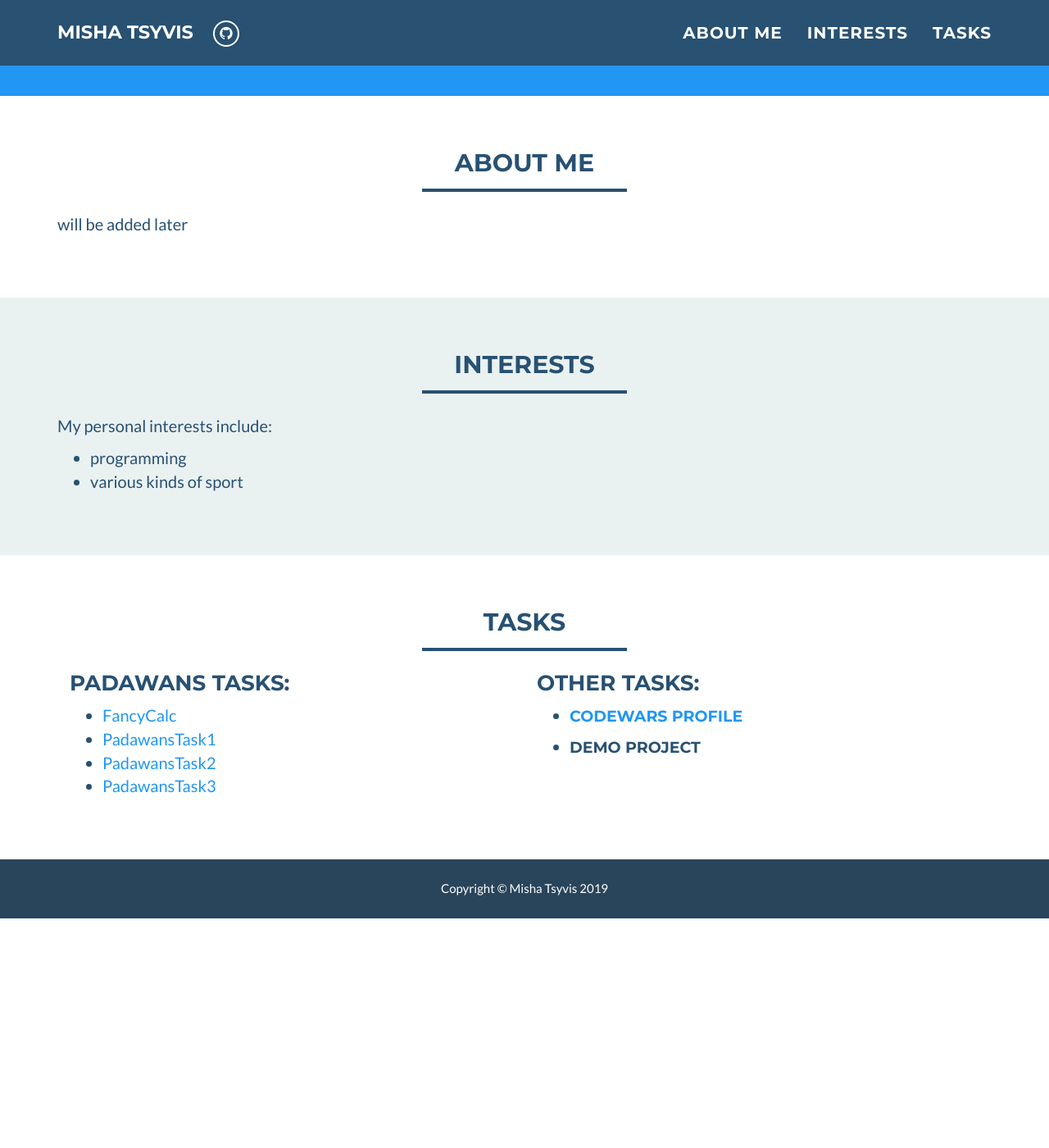
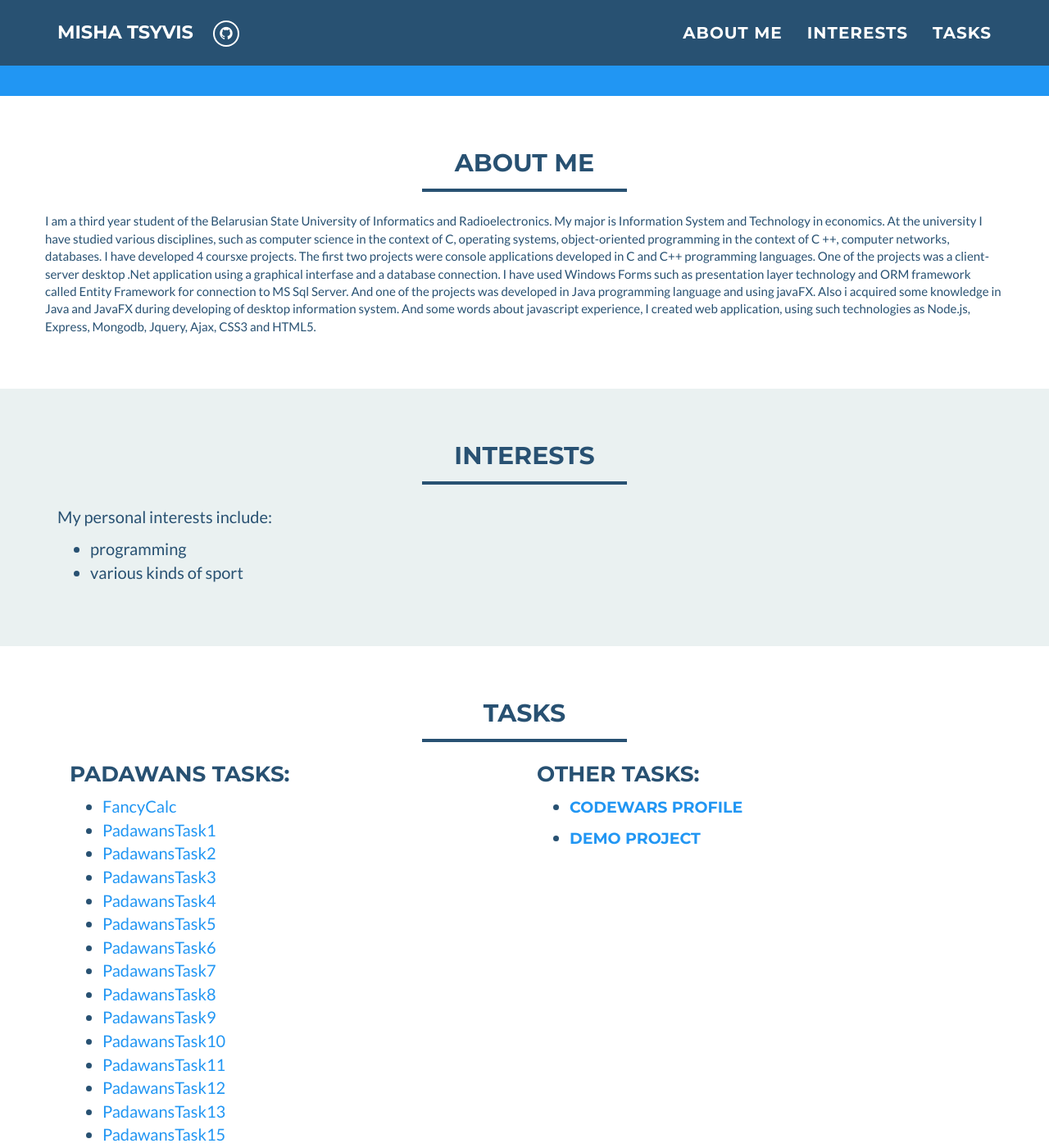
Before and after one commit to mtsyvis/mtsyvis.github.io, a Jekyll site: the page built from index.html, in a window 1280 px wide and 1400 px high, scrolled down 457 px. Shown: the whole window at 82% size. Built offline with Jekyll 4.4.1, drawn with Linux system fonts in a browser that asks for light colours; before the commit the page ends 1577 px from its top, so only the background shows below that.

Commit message:
added linque to new tasks and added about me info

```diff
--- a/_includes/about_me.html
+++ b/_includes/about_me.html
@@ -7,10 +7,9 @@
       </div>
     </div>
     <div class="row">
-	    <div class="col-sm-6">
-            <p>
-                will be added later
-            </p>
+        I am a third year student of the Belarusian State University of Informatics and Radioelectronics. My major is Information System and Technology in economics. At the university I have studied various disciplines, such as computer science in the context of C, operating systems, object-oriented programming in the context of C ++, computer networks, databases. I have developed 4 coursxe projects. The first two projects were console applications developed in C and C++ programming languages. One of the projects was a client-server desktop .Net application using a graphical interfase and a database connection. I have used Windows Forms such as presentation layer technology and ORM framework called Entity Framework for connection to MS Sql Server. And one of the projects was developed in Java programming language and using javaFX. Also i acquired some knowledge in Java and JavaFX during developing of desktop information system. And some words about javascript experience, I created web application, using such technologies as Node.js, Express, Mongodb, Jquery, Ajax, CSS3 and HTML5.
+
+
 <!--
     		<p>
             I have over 6 years of experience as a software engineer, and have worked
@@ -27,8 +26,7 @@
            architecture and project management.
         </p>
 -->
-      </div>
-	    <div class="col-sm-6">
+
 <!--
 		    <h3 style="margin-top:0;">Highlights</h3>
 		    <ul>
@@ -48,7 +46,7 @@
     			</li>
 		    </ul>
 -->
-	    </div>
+
     </div>
   </div>
 </section>
--- a/_includes/tasks.html
+++ b/_includes/tasks.html
@@ -15,6 +15,17 @@
                 <li><a href="https://github.com/mtsyvis/PadawansTask1">PadawansTask1</a></li>
                 <li><a href="https://github.com/mtsyvis/PadawansTask2">PadawansTask2</a></li>
                 <li><a href="https://github.com/mtsyvis/PadawansTask3">PadawansTask3</a></li>
+                <li><a href="https://github.com/mtsyvis/PadawansTask4">PadawansTask4</a></li>
+                <li><a href="https://github.com/mtsyvis/PadawansTask5">PadawansTask5</a></li>
+                <li><a href="https://github.com/mtsyvis/PadawansTask6">PadawansTask6</a></li>
+                <li><a href="https://github.com/mtsyvis/PadawansTask7">PadawansTask7</a></li>
+                <li><a href="https://github.com/mtsyvis/PadawansTask8">PadawansTask8</a></li>
+                <li><a href="https://github.com/mtsyvis/PadawansTask9">PadawansTask9</a></li>
+                <li><a href="https://github.com/mtsyvis/PadawansTask10">PadawansTask10</a></li>
+                <li><a href="https://github.com/mtsyvis/PadawansTask11">PadawansTask11</a></li>
+                <li><a href="https://github.com/mtsyvis/PadawansTask12">PadawansTask12</a></li>
+                <li><a href="https://github.com/mtsyvis/PadawansTask13">PadawansTask13</a></li>
+                <li><a href="https://github.com/mtsyvis/PadawansTask15">PadawansTask15</a></li>
 
             </ul>
         </div>
@@ -25,11 +36,8 @@
 
             <ul>
                 <li><h4 style="margin-top:0"><a href="https://www.codewars.com/users/mtsyvis">Codewars profile</a></h4></li>
-                <li><h4 style="margin-top:0">Demo project</h4></li>
-
+                <li><h4 style="margin-top:0"><a href="https://github.com/mtsyvis/Demo-Project-Tic-Tac-Toe">Demo project</a></h4></li>
             </ul>
-
-
 
 
 
```
